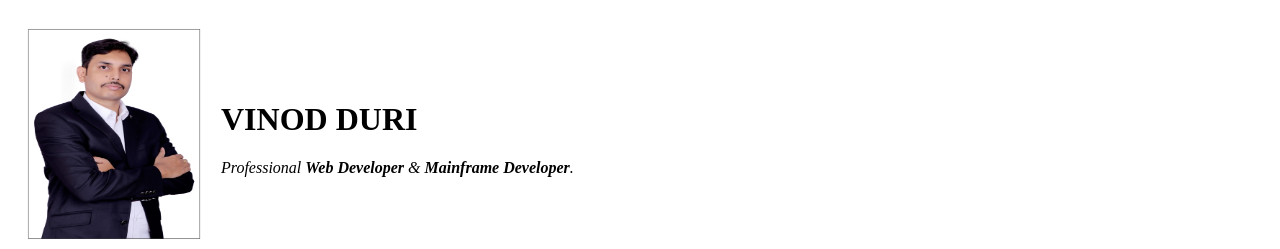
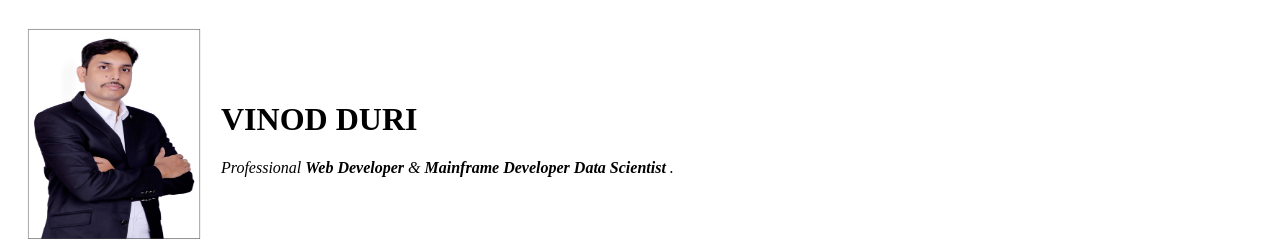
Before and after one commit to vinodduri/Personal_Page, a plain HTML site: page index.html in a window 1280 px wide. Shown: the top 249 px of the page. Drawn offline with Linux system fonts and the light colour scheme.

Commit message:
Changes Made to Index file

```diff
--- a/index.html
+++ b/index.html
@@ -12,7 +12,7 @@
       <td> <img src="1.jpg" alt="Vinod Duri Profile picture" height="220" width="180"> </td>
       <td>
         <h1> VINOD DURI </h1>
-        <p> <em>Professional <strong>Web Developer</strong> & <strong>Mainframe Developer</strong>.</em> </p>
+        <p> <em>Professional <strong>Web Developer</strong> & <strong>Mainframe Developer</strong> <strong> Data Scientist </strong>.</em> </p>
       </td>
     </tr>
   </table>
```
